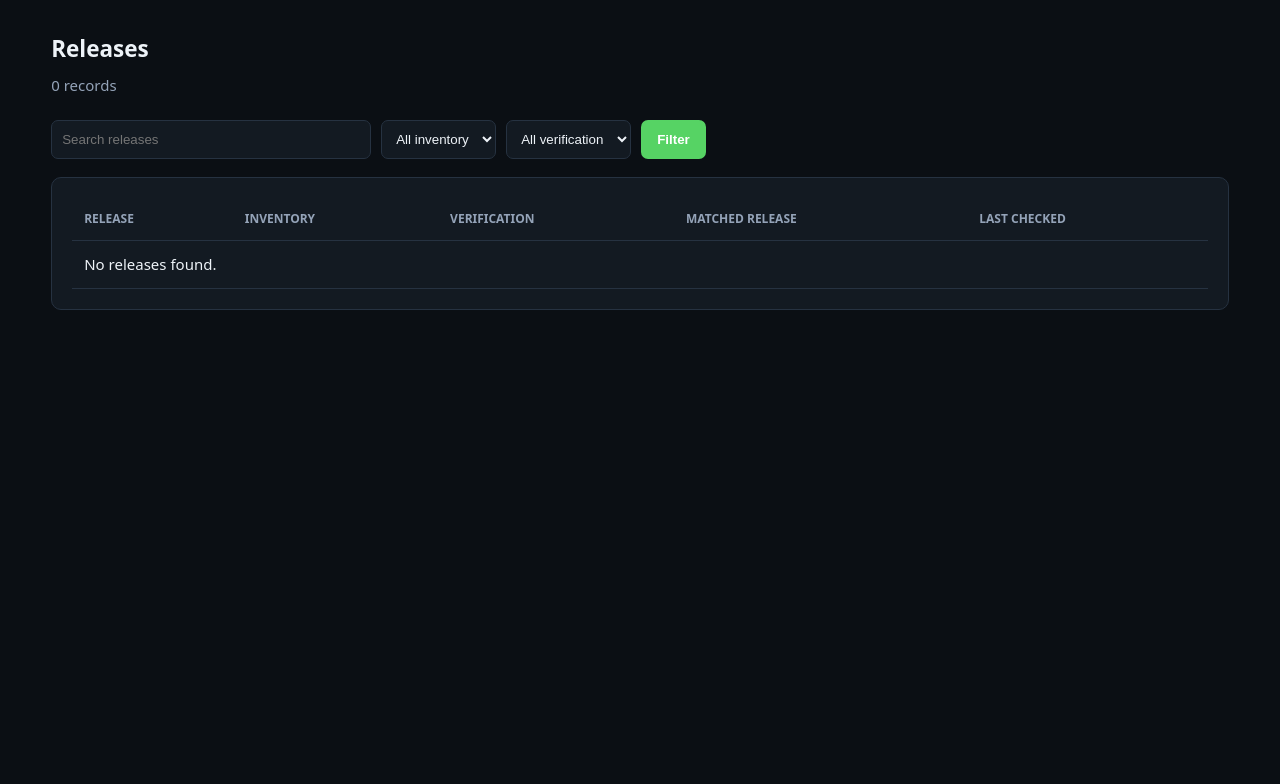
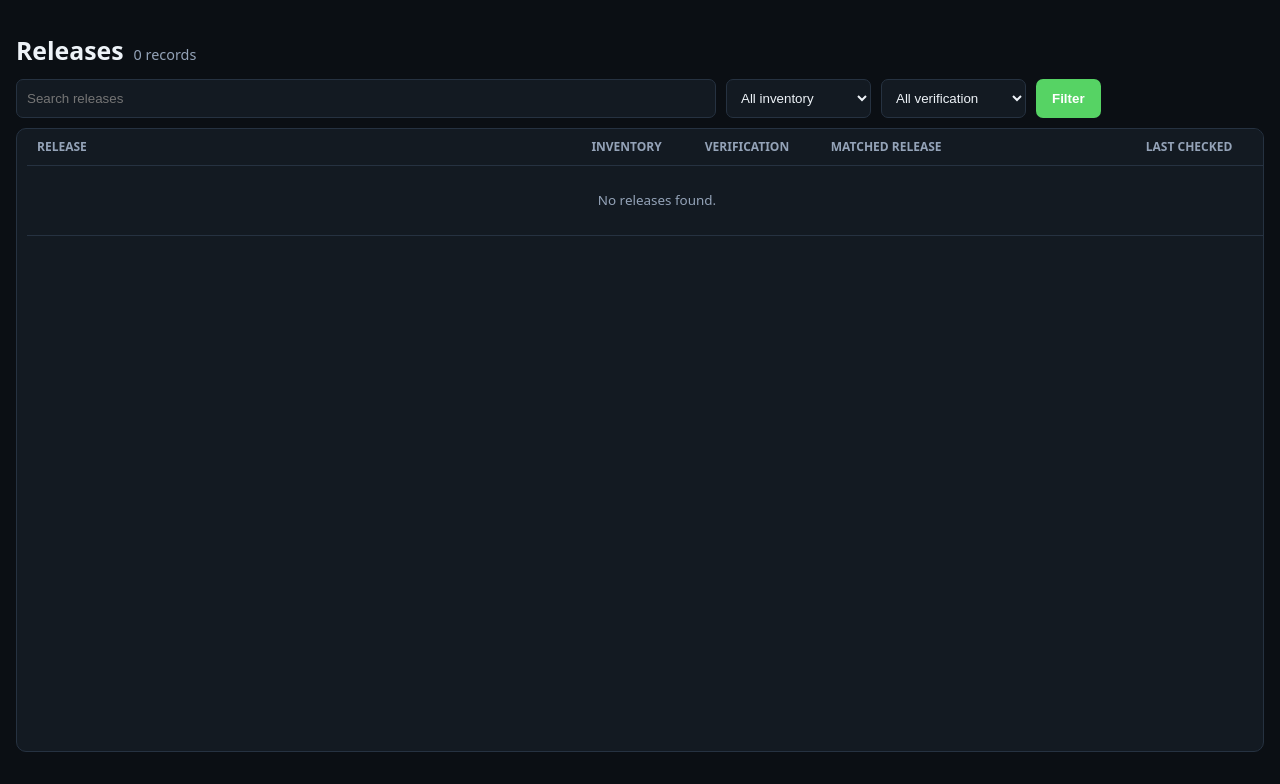
Before and after one commit to insaneavi/isitscene, a FastAPI app: page /releases in a window 1280 px wide. Shown: the part 64-848 px from the top of the page. Before the commit the page ends 374 px from the top, so only its background shows below. Run offline with FastAPI, Linux system fonts and the light colour scheme; parts of the project's set-up code (start-up, migrations or seed data) failed here and were passed over.

Commit message:
Improve Releases page layout

```diff
--- a/app/static/app.css
+++ b/app/static/app.css
@@ -504,3 +504,198 @@ button:disabled {
     width: 100%;
   }
 }
+
+
+/* v0.8.1 — compact full-width Releases inventory */
+.releases-page {
+  width: min(1840px, calc(100vw - 32px));
+  max-width: none;
+  margin-left: 50%;
+  transform: translateX(-50%);
+}
+
+.releases-heading {
+  display: flex;
+  align-items: baseline;
+  margin-bottom: 10px;
+}
+
+.releases-heading > div {
+  display: flex;
+  align-items: baseline;
+  gap: 10px;
+}
+
+.releases-heading h1 {
+  margin: 0;
+  font-size: 1.55rem;
+}
+
+.releases-heading span {
+  color: var(--muted);
+  font-size: 0.9rem;
+}
+
+.releases-filters {
+  margin-bottom: 10px;
+}
+
+.releases-filters input {
+  flex: 1 1 420px;
+  min-width: 260px;
+  max-width: 700px;
+}
+
+.releases-filters select {
+  min-width: 145px;
+}
+
+.releases-table-panel {
+  height: calc(100vh - 176px);
+  min-height: 420px;
+  padding: 0;
+  overflow: auto;
+  scrollbar-gutter: stable both-edges;
+}
+
+.releases-table {
+  min-width: 1260px;
+  table-layout: fixed;
+  font-size: 0.84rem;
+}
+
+.releases-table .release-column {
+  width: 44%;
+}
+
+.releases-table .inventory-column {
+  width: 9%;
+}
+
+.releases-table .verification-column {
+  width: 10%;
+}
+
+.releases-table .matched-column {
+  width: 25%;
+}
+
+.releases-table .checked-column {
+  width: 12%;
+}
+
+.releases-table thead {
+  position: sticky;
+  top: 0;
+  z-index: 5;
+}
+
+.releases-table th {
+  height: 36px;
+  padding: 7px 10px;
+  background: var(--panel);
+  box-shadow: 0 1px 0 var(--line);
+  white-space: nowrap;
+}
+
+.releases-table td {
+  height: 36px;
+  padding: 5px 10px;
+  line-height: 1.2;
+  vertical-align: middle;
+  white-space: nowrap;
+}
+
+.releases-table tbody tr:hover {
+  background: rgba(255, 255, 255, 0.025);
+}
+
+.release-name-cell,
+.matched-release-cell {
+  overflow: hidden;
+  text-overflow: ellipsis;
+}
+
+.release-name {
+  display: block;
+  overflow: hidden;
+  text-overflow: ellipsis;
+}
+
+.releases-table .error {
+  margin-top: 3px;
+  overflow: hidden;
+  text-overflow: ellipsis;
+  font-size: 0.72rem;
+  line-height: 1.1;
+}
+
+.releases-table tr:has(.error) td {
+  height: 48px;
+}
+
+.compact-badge {
+  display: inline-flex;
+  align-items: center;
+  min-height: 20px;
+  padding: 2px 7px;
+  font-size: 0.72rem;
+  line-height: 1;
+}
+
+.checked-cell {
+  color: var(--muted);
+  font-variant-numeric: tabular-nums;
+}
+
+.releases-empty {
+  height: 70px !important;
+  text-align: center;
+  color: var(--muted);
+}
+
+/* Make both scrollbars easy to see in dark mode. */
+.releases-table-panel {
+  scrollbar-color: #506176 #111820;
+  scrollbar-width: thin;
+}
+
+.releases-table-panel::-webkit-scrollbar {
+  width: 11px;
+  height: 11px;
+}
+
+.releases-table-panel::-webkit-scrollbar-track {
+  background: #111820;
+}
+
+.releases-table-panel::-webkit-scrollbar-thumb {
+  border: 2px solid #111820;
+  border-radius: 999px;
+  background: #506176;
+}
+
+.releases-table-panel::-webkit-scrollbar-corner {
+  background: #111820;
+}
+
+@media (max-width: 900px) {
+  .releases-page {
+    width: calc(100vw - 20px);
+  }
+
+  .releases-table-panel {
+    height: calc(100vh - 220px);
+  }
+
+  .releases-filters {
+    flex-wrap: wrap;
+  }
+
+  .releases-filters input,
+  .releases-filters select,
+  .releases-filters button {
+    max-width: none;
+    width: 100%;
+  }
+}
--- a/app/templates/releases.html
+++ b/app/templates/releases.html
@@ -1,33 +1,56 @@
 {% extends "base.html" %}
 {% block content %}
-<section class="heading">
+<div class="releases-page">
+  <section class="releases-heading">
     <div>
       <h1>Releases</h1>
-    <p>{{ items|length }} records</p>
+      <span>{{ items|length }} records</span>
     </div>
   </section>
 
-<form class="filters" method="get">
-  <input name="q" value="{{ q }}" placeholder="Search releases">
+  <form class="filters releases-filters" method="get">
+    <input
+      name="q"
+      value="{{ q }}"
+      placeholder="Search releases"
+      aria-label="Search releases"
+    >
 
-  <select name="inventory">
+    <select name="inventory" aria-label="Inventory status">
       <option value="">All inventory</option>
-    <option value="present" {% if inventory == "present" %}selected{% endif %}>Present</option>
-    <option value="removed" {% if inventory == "removed" %}selected{% endif %}>Removed</option>
+      <option value="present" {% if inventory == "present" %}selected{% endif %}>
+        Present
+      </option>
+      <option value="removed" {% if inventory == "removed" %}selected{% endif %}>
+        Removed
+      </option>
     </select>
 
-  <select name="verification">
+    <select name="verification" aria-label="Verification status">
       <option value="">All verification</option>
-    <option value="verified" {% if verification == "verified" %}selected{% endif %}>Verified</option>
-    <option value="pending" {% if verification == "pending" %}selected{% endif %}>Pending</option>
-    <option value="unverified" {% if verification == "unverified" %}selected{% endif %}>Unverified</option>
+      <option value="verified" {% if verification == "verified" %}selected{% endif %}>
+        Verified
+      </option>
+      <option value="pending" {% if verification == "pending" %}selected{% endif %}>
+        Pending
+      </option>
+      <option value="unverified" {% if verification == "unverified" %}selected{% endif %}>
+        Unverified
+      </option>
     </select>
 
     <button>Filter</button>
   </form>
 
-<section class="panel">
-  <table>
+  <section class="panel releases-table-panel">
+    <table class="releases-table">
+      <colgroup>
+        <col class="release-column">
+        <col class="inventory-column">
+        <col class="verification-column">
+        <col class="matched-column">
+        <col class="checked-column">
+      </colgroup>
       <thead>
         <tr>
           <th>Release</th>
@@ -40,29 +63,39 @@
       <tbody>
         {% for release in items %}
           <tr>
-          <td>
-            {{ release.folder_name }}
+            <td class="release-name-cell" title="{{ release.folder_name }}">
+              <span class="release-name">{{ release.folder_name }}</span>
               {% if release.error_message %}
                 <small class="error">{{ release.error_message }}</small>
               {% endif %}
             </td>
             <td>
-            <span class="badge {{ 'present' if release.is_present else 'removed' }}">
+              <span class="badge compact-badge {{ 'present' if release.is_present else 'removed' }}">
                 {{ "Present" if release.is_present else "Removed" }}
               </span>
             </td>
             <td>
-            <span class="badge {{ release.verification_status }}">
+              <span class="badge compact-badge {{ release.verification_status }}">
                 {{ release.verification_status|capitalize }}
               </span>
             </td>
-          <td>{{ release.matched_release or "—" }}</td>
-          <td>{{ release.last_checked.strftime("%Y-%m-%d %H:%M") if release.last_checked else "—" }}</td>
+            <td class="matched-release-cell" title="{{ release.matched_release or '' }}">
+              {{ release.matched_release or "—" }}
+            </td>
+            <td class="checked-cell">
+              {{
+                release.last_checked.strftime("%Y-%m-%d %H:%M")
+                if release.last_checked else "—"
+              }}
+            </td>
           </tr>
         {% else %}
-        <tr><td colspan="5">No releases found.</td></tr>
+          <tr>
+            <td class="releases-empty" colspan="5">No releases found.</td>
+          </tr>
         {% endfor %}
       </tbody>
     </table>
   </section>
+</div>
 {% endblock %}
```
Also changed, not shown: CHANGELOG.md, README.md. Lines whose indentation alone changed are shown as unchanged.
